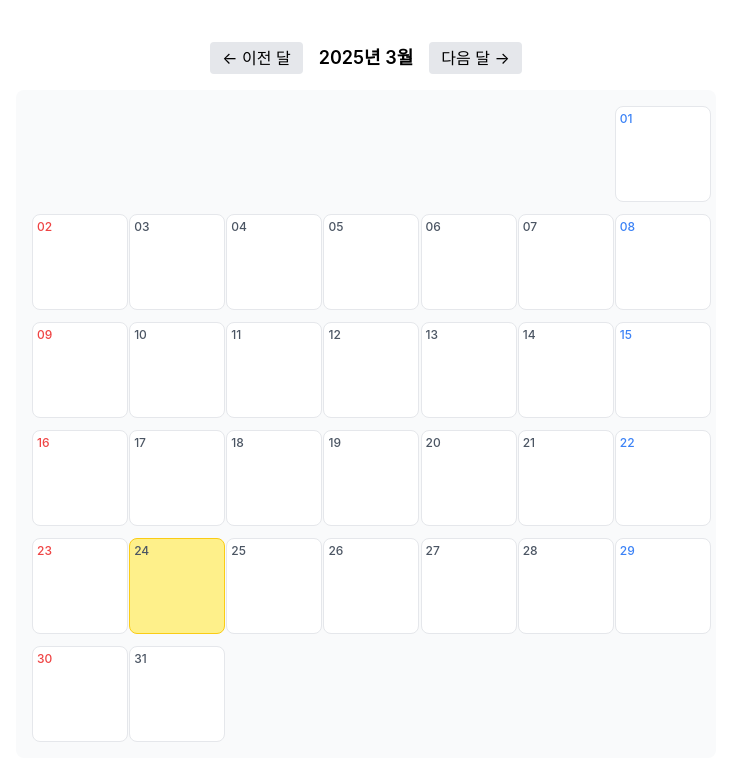
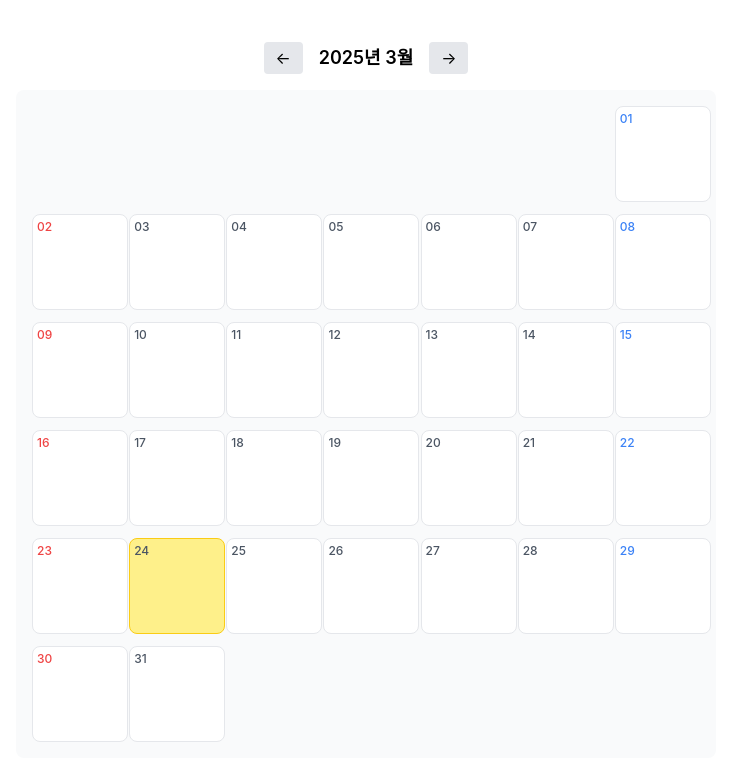
Before and after one commit to youngG124/cal-gal, a React (Create React App) app: page / in a window 1280 px wide. Shown: the top 780 px of the page, without its empty margins (274-1016 px from the left). Built offline with nearby package versions, Linux system fonts and the light colour scheme; no server answers.

Commit message:
don't fetch future images

```diff
--- a/src/Calendar.tsx
+++ b/src/Calendar.tsx
@@ -32,9 +32,14 @@ const handlePhotoUpload = (date: string, url: string) => {
 useEffect(() => {
   const loadExistingPhotos = async () => {
     const newPhotoMap : { [date: string]: string } = {};
+    const today = new Date();
 
     for (let i=1; i <= daysInMonth; i++) {
       const fullDate = `${year}-${String(month + 1).padStart(2, "0")}-${String(i).padStart(2, "0")}`;
+      const dateObj = new Date(fullDate);
+
+      if (dateObj > today) continue;
+
       const url = `http://localhost:4000/uploads/${fullDate}.png`;
 
       try {
@@ -79,13 +84,13 @@ const dayCells = Array.from({ length: daysInMonth }, (_, i) => {
       {/* 월 이동 버튼 */}
       <div className="flex items-center gap-4 mb-4">
         <button onClick={goToPrevMonth} className="px-3 py-1 bg-gray-200 rounded hover:bg-gray-300">
-          ← 이전 달
+          ←
         </button>
         <div className="font-semibold text-lg">
           {year}년 {month + 1}월
         </div>
         <button onClick={goToNextMonth} className="px-3 py-1 bg-gray-200 rounded hover:bg-gray-300">
-          다음 달 →
+          →
         </button>
       </div>
 
```
Also changed, not shown: public/images/0324_1.png (deleted), public/images/0324_2.png (deleted).
